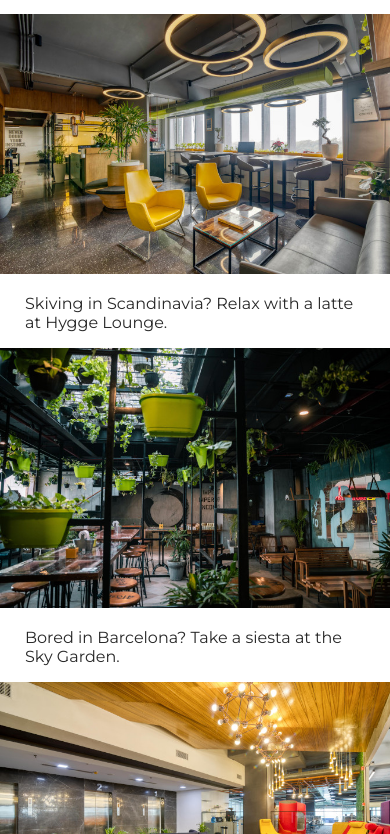
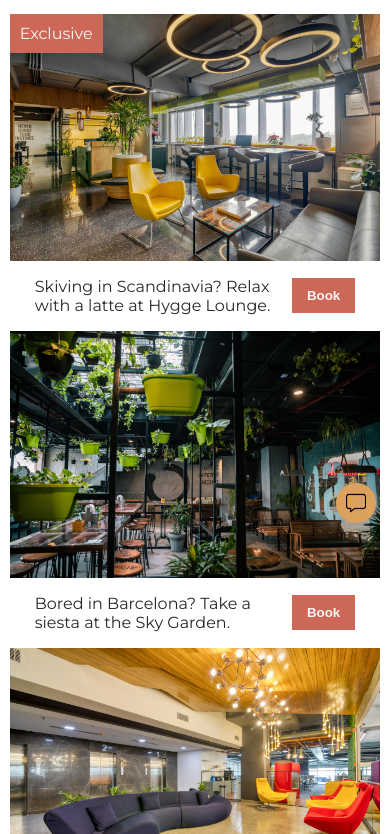
Before and after one commit to goldenokeama/coworking-space-site, a website built with Vite: page index.html in a window 390 px wide. Shown: the part 315-1149 px from the top of the page. Built offline with nearby package versions, Linux system fonts and the light colour scheme.

Commit message:
completed the page layout and made it responsive to smaller screens

```diff
--- a/index.css
+++ b/index.css
@@ -1,8 +1,14 @@
 body {
   margin: 0;
   padding: 0;
-    font-family: 'Montserrat', sans-serif;
+  font-family: "Montserrat", sans-serif;
   color: #282828;
+}
+
+.container {
+  width: 95%;
+  max-width: 650px;
+  margin: 0 auto;
 }
 
 header {
@@ -17,12 +23,11 @@ header {
 
 ul {
   display: flex;
-
   list-style-type: none;
   align-items: center;
   margin: 0;
   padding: 25px;
-    gap: 10px
+  gap: 10px;
 }
 
 li {
@@ -43,10 +48,57 @@ h1 {
   margin: 30px 25px;
 }
 
+.item {
+  position: relative;
+}
+
 .item-img {
+  display: block;
   width: 100%;
 }
 
 .caption {
+  display: flex;
+  justify-content: space-between;
+  gap: 20px;
   margin: 0 25px;
 }
+
+.img-banner {
+  position: absolute;
+  top: 0;
+  left: 0;
+  background-color: #cd6858;
+  color: whitesmoke;
+  padding: 10px;
+}
+
+button {
+  align-self: center;
+  border: none;
+  background-color: #cd6858;
+  color: whitesmoke;
+  padding: 10px 15px;
+  font-weight: 700;
+  cursor: pointer;
+}
+
+.chatbox-bg {
+  /* position: fixed; */
+  position: sticky;
+  bottom: 6px;
+  margin-right: 4px;
+  margin-left: auto;
+  background-color: #dda15e;
+  width: 40px;
+  height: 40px;
+  border-radius: 50%;
+  cursor: pointer;
+  box-shadow: 1px 1px 5px #999;
+  display: flex;
+}
+
+.chatbox-img {
+  margin: auto;
+  width: 50%;
+}
--- a/index.html
+++ b/index.html
@@ -1,5 +1,5 @@
 <!doctype html>
-<html>
+<html lang="en">
   <head>
     <link rel="preconnect" href="https://fonts.googleapis.com" />
     <link rel="preconnect" href="https://fonts.gstatic.com" crossorigin />
@@ -11,6 +11,7 @@
   </head>
 
   <body>
+    <div class="container">
       <header>
         <nav>
           <ul>
@@ -35,8 +36,10 @@
             class="item-img"
             alt="A smart coworking space"
           />
+          <div class="img-banner">Exclusive</div>
           <div class="caption">
             <p>Skiving in Scandinavia? Relax with a latte at Hygge Lounge.</p>
+            <button>Book</button>
           </div>
         </section>
 
@@ -48,6 +51,7 @@
           />
           <div class="caption">
             <p>Bored in Barcelona? Take a siesta at the Sky Garden.</p>
+            <button>Book</button>
           </div>
         </section>
 
@@ -59,8 +63,13 @@
           />
           <div class="caption">
             <p>Relaxing in Rio? Take some downtime at the Generator Hub.</p>
+            <button>Book</button>
           </div>
         </section>
       </main>
+      <div class="chatbox-bg">
+        <img src="images/message.png" class="chatbox-img" alt="chatbox" />
+      </div>
+    </div>
   </body>
 </html>
```
Also changed, not shown: README.md, images/message.png (added). Lines whose indentation alone changed are shown as unchanged.
